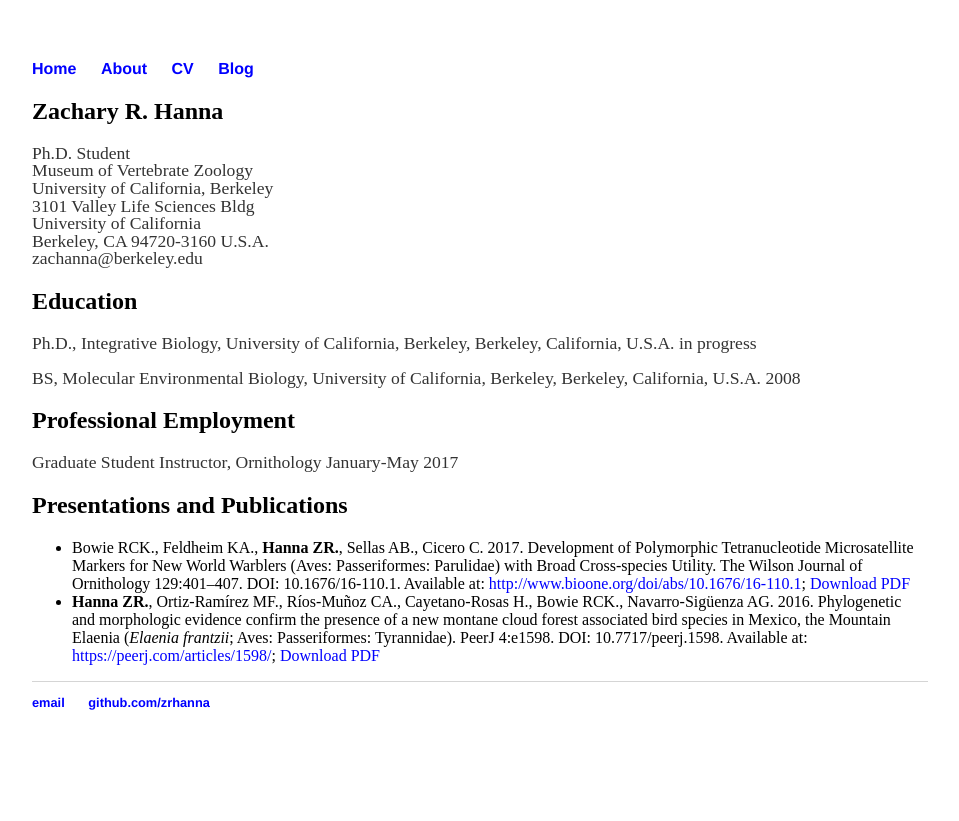
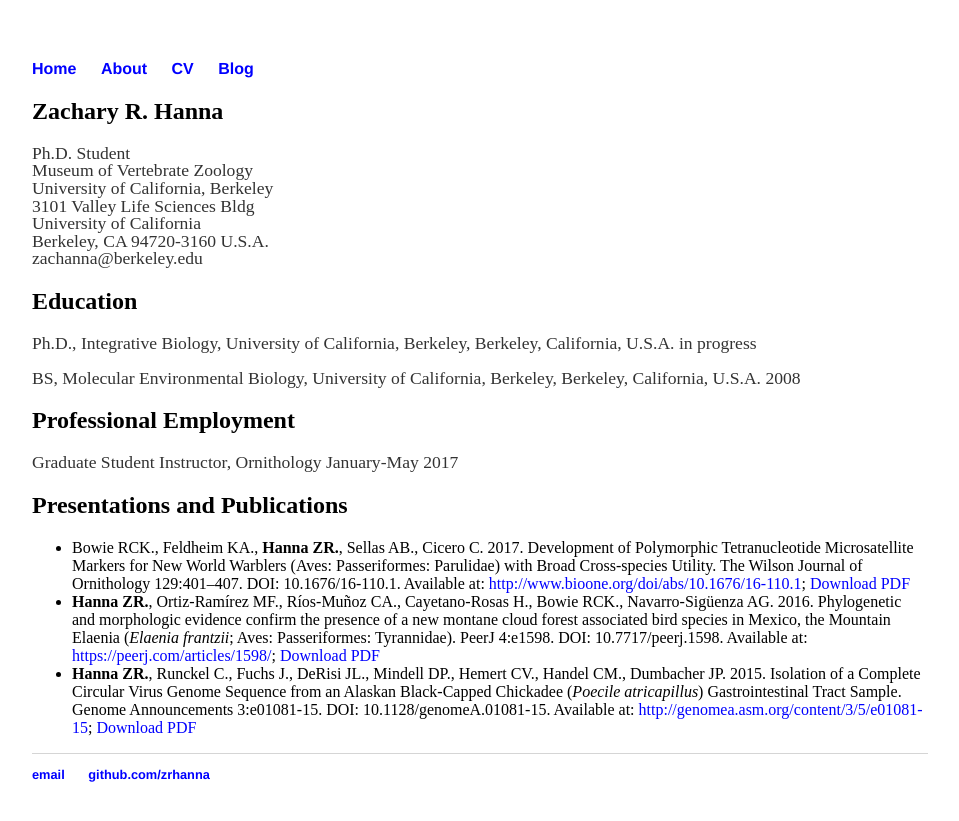
Before and after one commit to zacharyhanna/zacharyhanna.github.io, a Jekyll site: the page built from cv/index.md, in a window 1280 px wide. Shown: the top 821 px of the page, without its empty margins (160-1119 px from the left). Built offline with Jekyll 4.4.1, drawn with Linux system fonts in a browser that asks for light colours.

Commit message:
Update index.md

```diff
--- a/cv/index.md
+++ b/cv/index.md
@@ -25,3 +25,4 @@ Graduate Student Instructor, Ornithology January-May 2017
 ## Presentations and Publications
 * Bowie RCK., Feldheim KA., **Hanna ZR.**, Sellas AB., Cicero C. 2017. Development of Polymorphic Tetranucleotide Microsatellite Markers for New World Warblers (Aves: Passeriformes: Parulidae) with Broad Cross-species Utility. The Wilson Journal of Ornithology 129:401–407. DOI: 10.1676/16-110.1. Available at: <http://www.bioone.org/doi/abs/10.1676/16-110.1>; [Download PDF](../files/Bowie_et_al_2017_Development_of_Polymorphic_Tetranucleotide_Microsa.pdf)
 * **Hanna ZR.**, Ortiz-Ramírez MF., Ríos-Muñoz CA., Cayetano-Rosas H., Bowie RCK., Navarro-Sigüenza AG. 2016. Phylogenetic and morphologic evidence confirm the presence of a new montane cloud forest associated bird species in Mexico, the Mountain Elaenia (*Elaenia frantzii*; Aves: Passeriformes: Tyrannidae). PeerJ 4:e1598. DOI: 10.7717/peerj.1598. Available at: <https://peerj.com/articles/1598/>; [Download PDF](../files/)
+* **Hanna ZR.**, Runckel C., Fuchs J., DeRisi JL., Mindell DP., Hemert CV., Handel CM., Dumbacher JP. 2015. Isolation of a Complete Circular Virus Genome Sequence from an Alaskan Black-Capped Chickadee (*Poecile atricapillus*) Gastrointestinal Tract Sample. Genome Announcements 3:e01081-15. DOI: 10.1128/genomeA.01081-15. Available at: <http://genomea.asm.org/content/3/5/e01081-15>; [Download PDF](../files)
```
